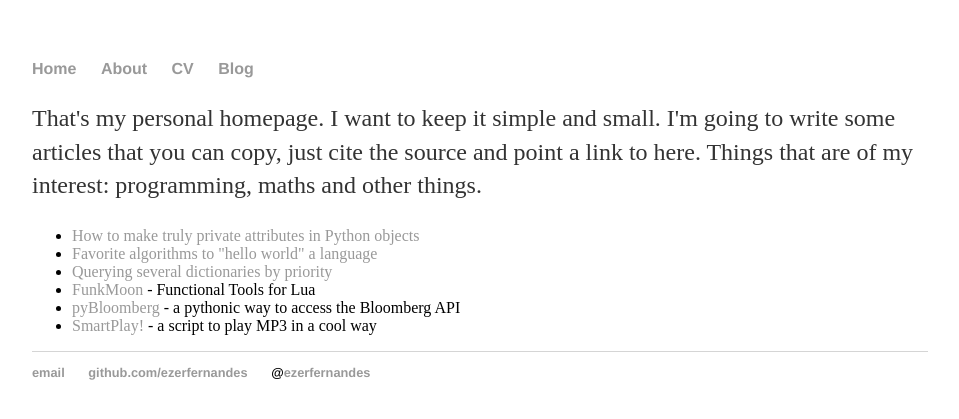
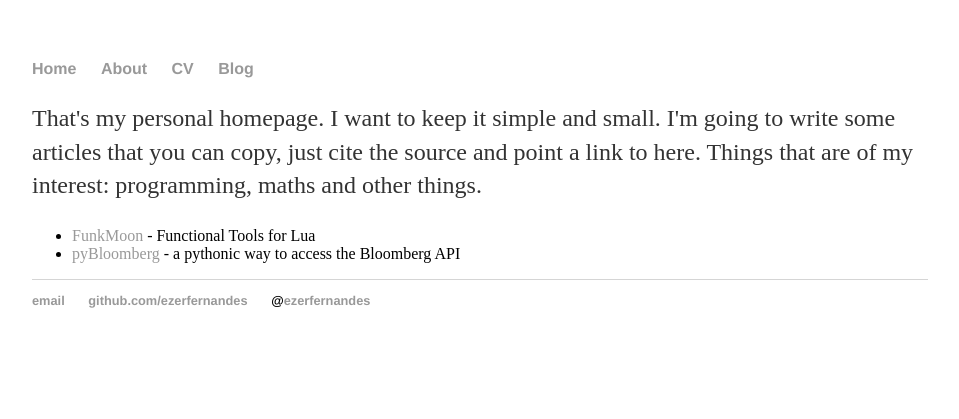
Before and after one commit to ezerfernandes/ezerfernandes.github.io, a Jekyll site: the page built from index.html, in a window 1280 px wide. Shown: the top 419 px of the page, without its empty margins (160-1119 px from the left). Built offline with Jekyll 4.4.1, drawn with Linux system fonts in a browser that asks for light colours.

Commit message:
deleted from main page links to blog posts

```diff
--- a/index.html
+++ b/index.html
@@ -5,11 +5,7 @@ title: Ezer's Simple Page
 <div class="blurb">
         <p>That's my personal homepage. I want to keep it simple and small. I'm going to write some articles that you can copy, just cite the source and point a link to here. Things that are of my interest: programming, maths and other things.</p>
         <ul>
-            <li><a href="./programming/python-private-attributes.html">How to make truly private attributes in Python objects</a></li>
-			<li><a href="./programming/favorite-algorithms-to-hello-world.html">Favorite algorithms to "hello world" a language</a></li>
-			<li><a href="./programming/querying-several-dictionaries.html">Querying several dictionaries by priority</a></li>
-			<li><a href="https://github.com/ezerfernandes/funkmoon">FunkMoon</a> - Functional Tools for Lua</li>
+	    <li><a href="https://github.com/ezerfernandes/funkmoon">FunkMoon</a> - Functional Tools for Lua</li>
             <li><a href="https://github.com/ezerfernandes/pybloomberg">pyBloomberg</a> - a pythonic way to access the Bloomberg API</li>
-            <li><a href="https://github.com/ezerfernandes/smartplay">SmartPlay!</a> - a script to play MP3 in a cool way</li>
         </ul>
 </div><!-- /.blurb -->
```
